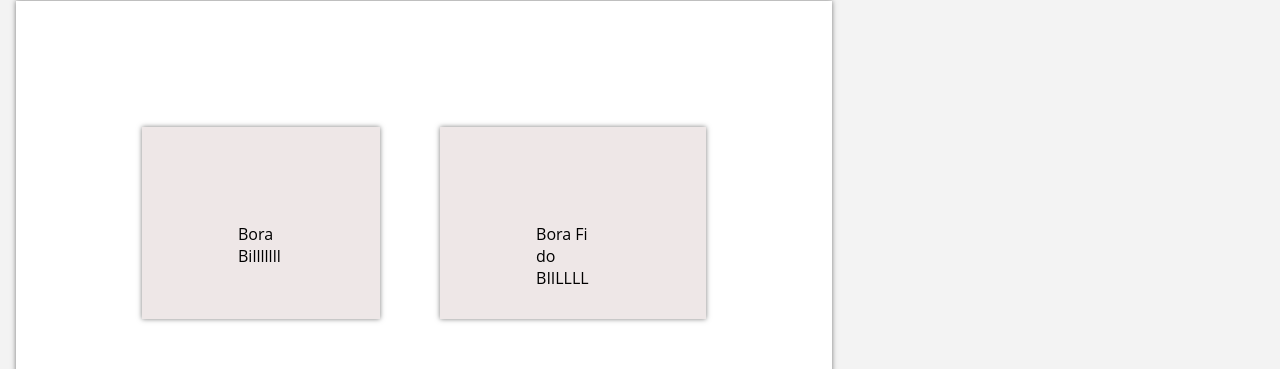
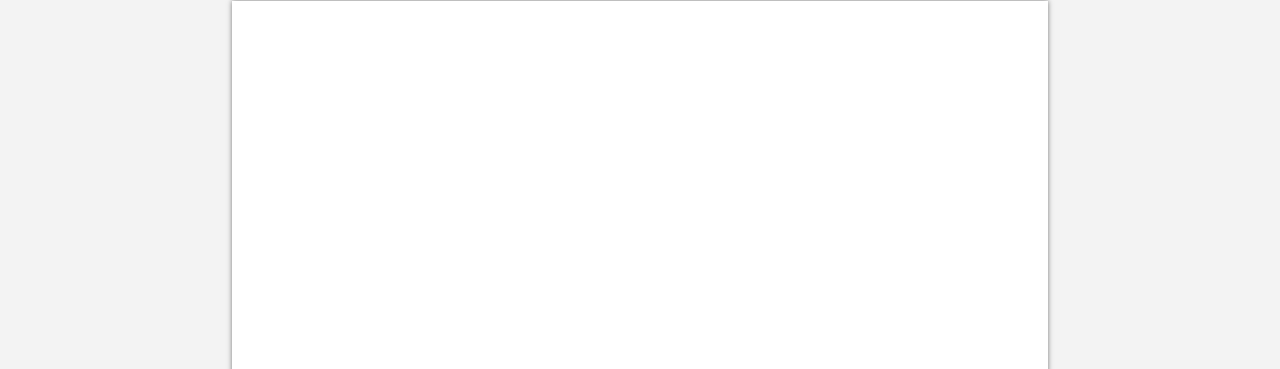
Before and after one commit to diasvictorj/processo_seletivo_intelltech, a React (Create React App) app in the folder src/: page / in a window 1280 px wide. Shown: the part 179-548 px from the top of the page. Built offline with nearby package versions, Linux system fonts and the light colour scheme; the HTML template or start-up script is replaced by a standard one.

Commit message:
Captura de imagens por URL funcionando

```diff
--- a/package.json
+++ b/package.json
@@ -7,6 +7,7 @@
     "@testing-library/react": "^13.4.0",
     "@testing-library/user-event": "^13.5.0",
     "@trendmicro/react-sidenav": "^0.5.0",
+    "axios": "^1.1.3",
     "react": "^18.2.0",
     "react-dom": "^18.2.0",
     "react-scripts": "5.0.1",
--- a/src/App.js
+++ b/src/App.js
@@ -11,10 +11,7 @@ import { createRef } from "react";
 function App() {
   const [box, setBox] = useState({ type: "", active: false });
   const [backdrop, setBackdrop] = useState(false);
-  const [elementsOnPage, setElements] = useState([
-    "Bora Billlllll",
-    "Bora Fi do BIILLLL",
-  ]);
+  const [elementsOnPage, setElements] = useState([]);
 
   function addElementsOnPage(e) {
     setElements((previousState) => [...previousState, e]);
--- a/src/components/Box.js
+++ b/src/components/Box.js
@@ -1,4 +1,5 @@
 import React, { useRef } from "react";
+/* import Axios from "axios"; */
 
 function Box({ box, closeBox, addElements }) {
   const textInput = useRef();
--- a/src/components/ContainerToPrint.js
+++ b/src/components/ContainerToPrint.js
@@ -3,10 +3,12 @@ import Content from "./Content";
 
 const ContainerToPrint = React.forwardRef(({ props }, ref) => {
   return (
-    <div ref={ref} className="container content">
-      {props.map((e, i) => (
-        <Content key={i} element={e} />
-      ))}
+    <div className="content">
+      <div ref={ref} className="container">
+        {props.map((e, i) => (
+          <Content key={i} element={e} />
+        ))}
+      </div>
     </div>
   );
 });
--- a/src/style.css
+++ b/src/style.css
@@ -32,8 +32,7 @@ body {
 .content-box {
     display: flex;
     margin: 30px 30px;
-    max-block-size: 30px;
-    padding: 1in;
+    padding: 10px;
     box-sizing: border-box;
     box-shadow: 0 0 5px 0 rgba(0,0,0,.5);
     background-color: rgb(238, 231, 231);
```
Also changed, not shown: 1 other file (tests, documents, lock files or other folders).
